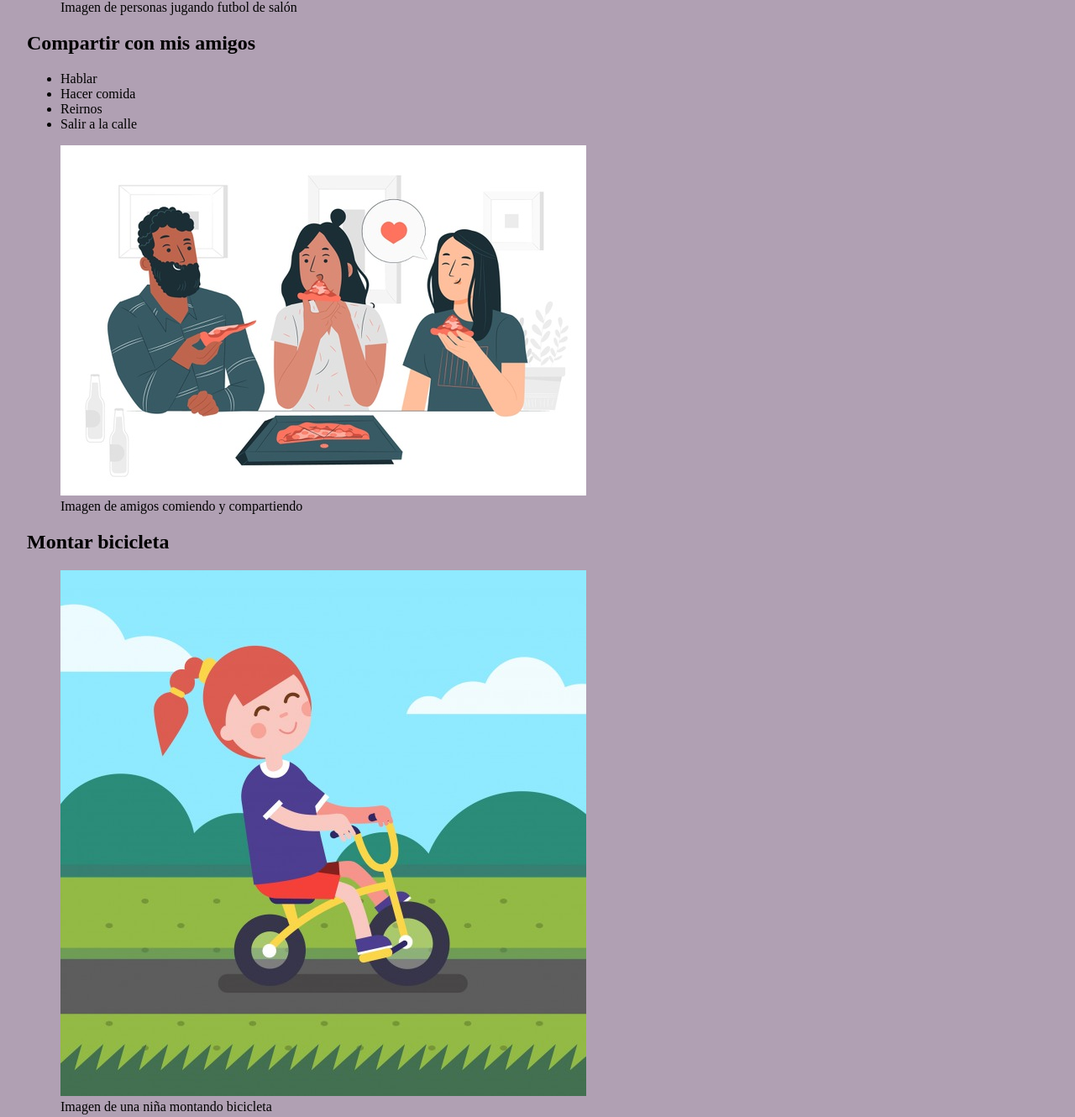
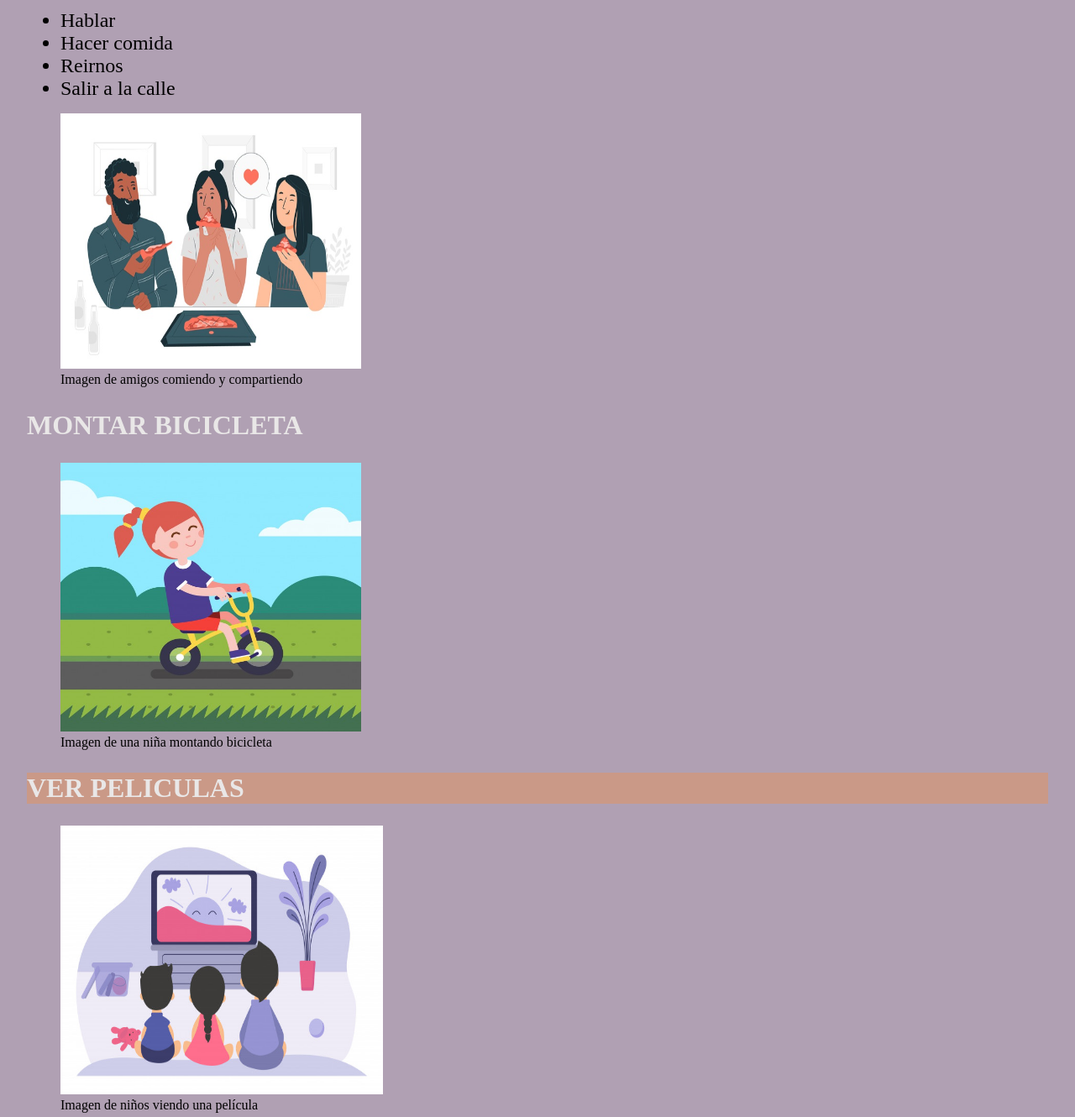
Before and after one commit to Laura280/Algoritmos, a plain HTML site: page Talleres repaso/taller 1 de pasatiempos/pasatiempos.html in a window 1280 px wide. Shown: the part 892-2222 px from the top of the page at 84% size. Drawn offline with Linux system fonts and the light colour scheme.

Commit message:
taller pagina de pasatiempos

```diff
--- a/Talleres repaso/taller 1 de pasatiempos/pasatiempos.html
+++ b/Talleres repaso/taller 1 de pasatiempos/pasatiempos.html
@@ -26,8 +26,8 @@
                     </figure>
                 </div>
             </section>
-            <section id="img-compartir">
-                <h2>Compartir con mis amigos</h2>
+            <section id="compartir">
+                <h2 class= "titulo-compartir">Compartir con mis amigos</h2>
                 <ul>
                     <li>Hablar</li>
                     <li>Hacer comida</li>
@@ -39,7 +39,7 @@
                     <figcaption>Imagen de amigos comiendo y compartiendo</figcaption>
                 </figure>
             </section>
-            <section id="montar bici">
+            <section id="montar-bici">
                 <h2 class= "titulo-montarbici">Montar bicicleta</h2>
                 <div>
                     <figure id="img-montarbici">
@@ -48,7 +48,7 @@
                     </figure>
                 </div>
             </section>
-            <section id="ver peliculas">
+            <section id="ver-peliculas">
                 <h2 class= "titulo-verpeli">Ver peliculas</h2>
                 <div>
                     <figure id="img-peli">
--- a/Talleres repaso/taller 1 de pasatiempos/styles.css
+++ b/Talleres repaso/taller 1 de pasatiempos/styles.css
@@ -42,6 +42,54 @@ main{
     font-size: 0.8rem;
 }
 
+#img-pasatiempo >img{
+    width: 30vw;
+    height:40vh ;
+    transition:1s ;
+}
+
+#img-pasatiempo >img:hover {
+    width: 35vw;
+    height: 48vh;
+    transition:1s ;
+}
+
+#img-amigos>img{
+    width:28vw;
+    height:38vh;
+    transition: 1s;
+}
+
+#img-amigos>img:hover{
+    width: 30vw;
+    height: 40vh;
+    transition: 1s;
+}
+
+#img-montarbici>img{
+    width: 28vw;
+    height: 40vh;
+    transition: 1s;
+}
+
+#img-montarbici>img:hover{
+    width:30vw ;
+    height:42vh ;
+    transition: 1s;
+}
+
+#img-peli>img{
+    width:30vw ;
+    height:40vh ;
+    transition:1s;
+}
+
+#img-peli>img:hover{
+    width: 33vw;
+    height: 42vh;
+    transition: 1s;
+}
+
 .titulo-futsala {
     font-size: 2rem;
     transition: 1s;
@@ -53,7 +101,39 @@ main{
     background-color: rgb(202, 153, 135)
 }
 
+.titulo-compartir {
+    font-size: 2rem;
+    transition: 1s;
+    color: rgb(233, 231, 231);
+    text-transform: uppercase;
+}
 
-#Española > ul > li{
+.titulo-compartir:hover{
+    background-color: rgb(202, 153, 135)
+}
+
+.titulo-montarbici {
+    font-size: 2rem;
+    transition: 1s;
+    color: rgb(233, 231, 231);
+    text-transform: uppercase;
+}
+
+.titulo-montarbici:hover{
+    background-color: rgb(202, 153, 135)
+}
+
+.titulo-verpeli {
+    font-size: 2rem;
+    transition: 1s;
+    color: rgb(233, 231, 231);
+    text-transform: uppercase;
+}
+
+.titulo-verpeli {
+    background-color: rgb(202, 153, 135)
+}
+
+#compartir > ul > li{
     font-size: 1.5rem;
 }
```
